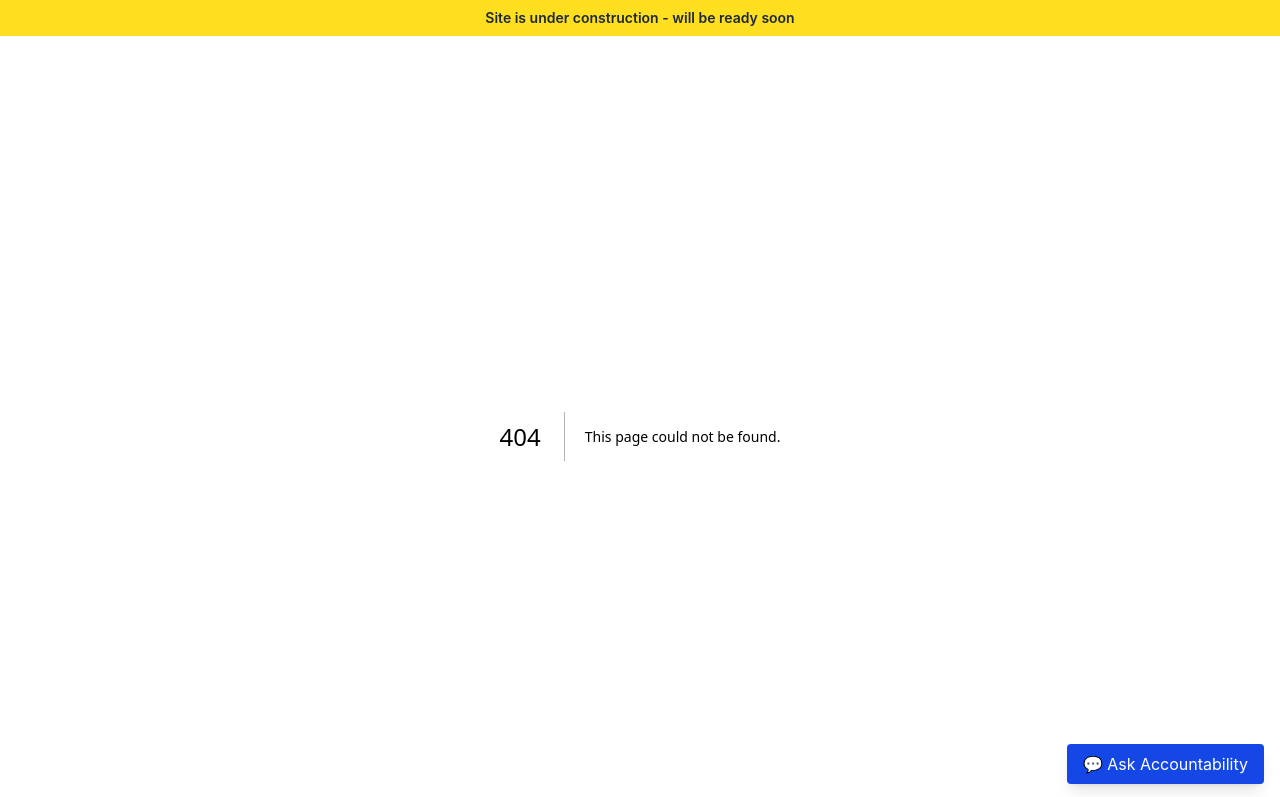
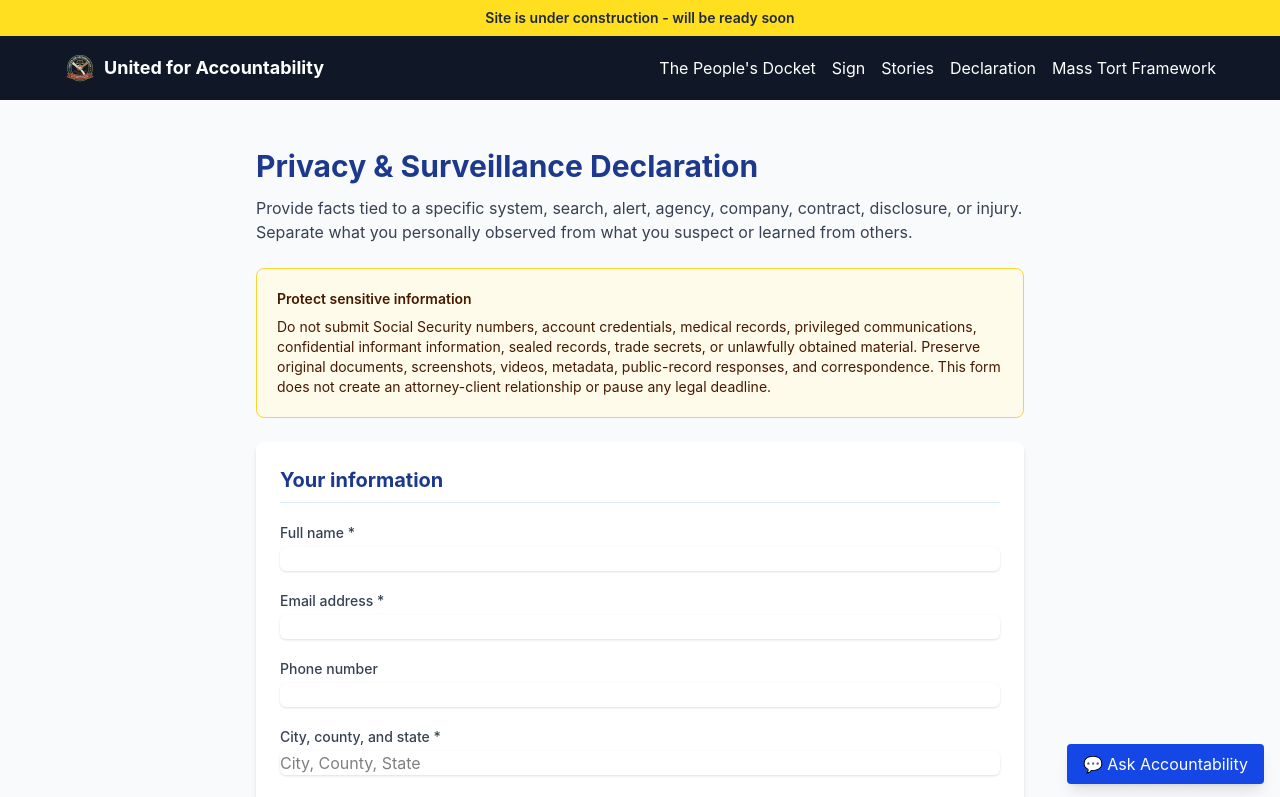
Before and after one commit to United-for-Accountability/mass-tort-platform, a Next.js app: page /cases/privacy-surveillance-rights/declaration in a window 1280 px wide. Before the commit this address had no page. Shown: the top 797 px of the page. Built offline with nearby package versions, Linux system fonts and the light colour scheme; no server answers.

Commit message:
Add privacy and surveillance declaration route

```diff
--- /dev/null
+++ b/pages/cases/privacy-surveillance-rights/declaration.js
@@ -0,0 +1,5 @@
+import PrivacySurveillanceDeclarationForm from '../../../components/PrivacySurveillanceDeclarationForm';
+
+export default function PrivacySurveillanceDeclarationPage() {
+  return <PrivacySurveillanceDeclarationForm />;
+}
```
